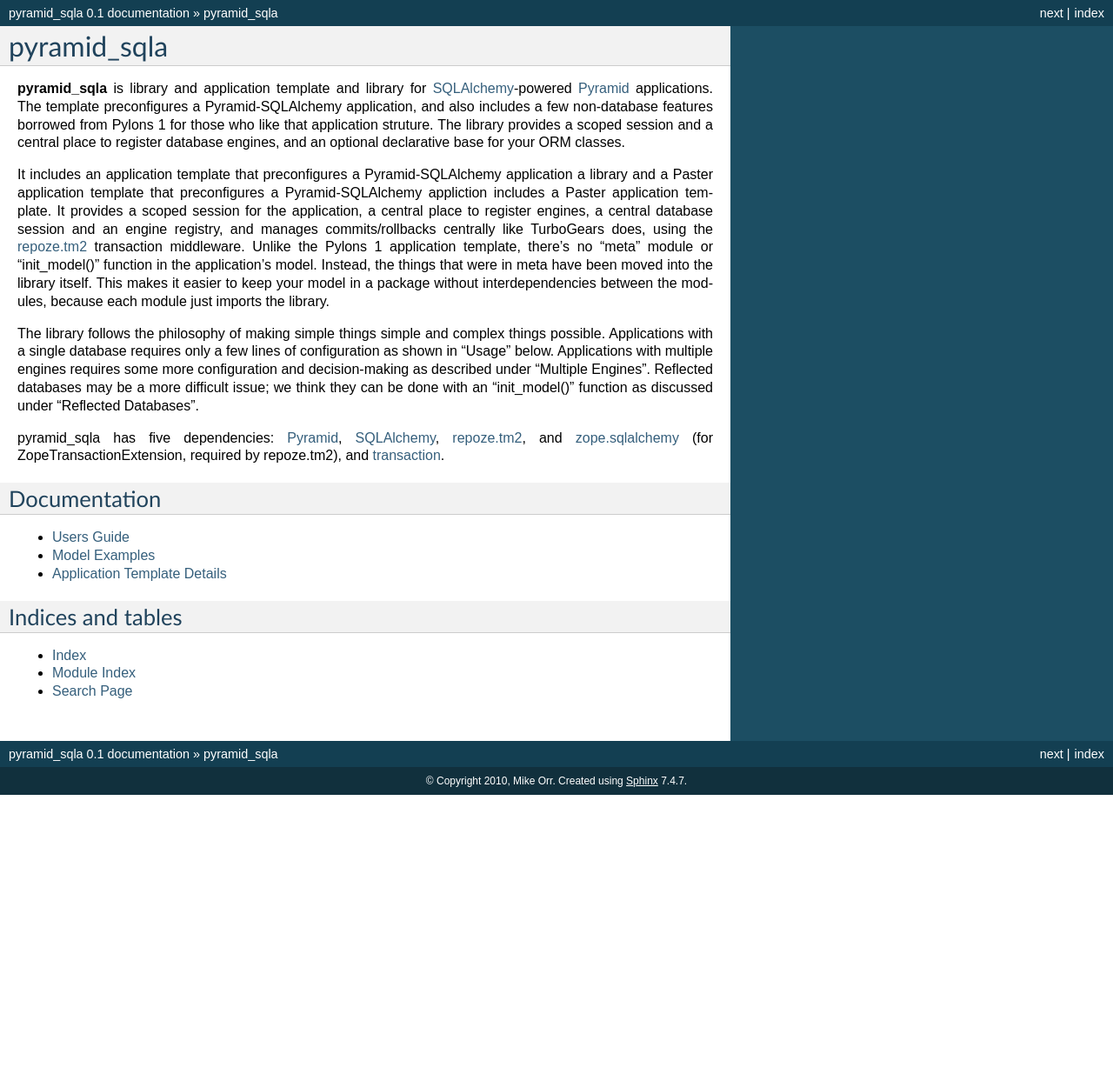
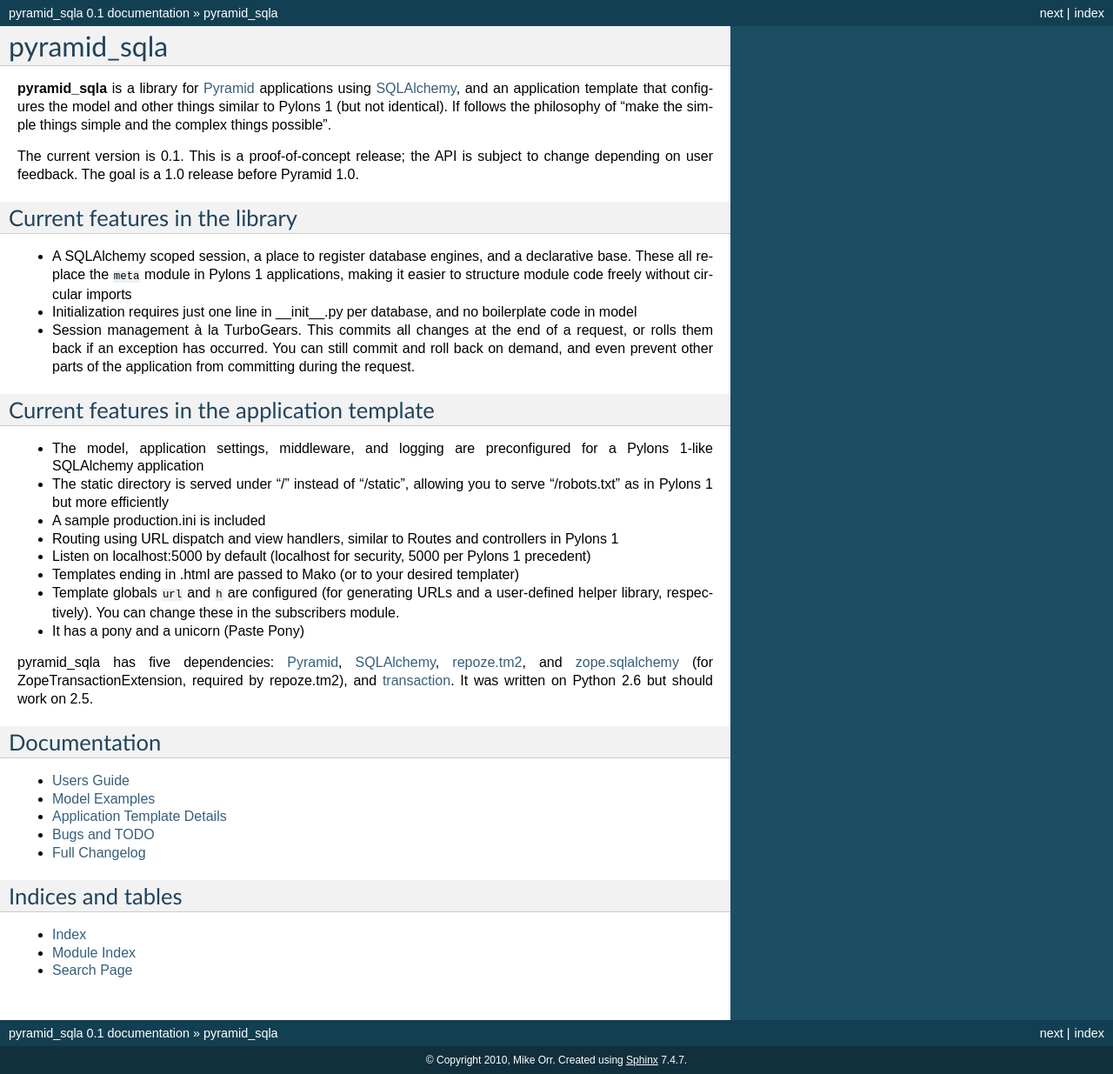
Before and after one commit to Pylons/akhet, a Sphinx documentation site: the page built from docs/index.rst, in a window 1280 px wide. Shown: the whole page at 87% size. Built offline with Sphinx 7.4.7, drawn with Linux system fonts in a browser that asks for light colours; before the commit the page ends 914 px from its top, so only the background shows below that.

Commit message:
More documentation.

```diff
--- /dev/null
+++ b/docs/bugs.rst
@@ -0,0 +1,4 @@
+Bugs and TODO
+=============
+
+.. include:: ../BUGS.txt
--- /dev/null
+++ b/docs/changes.rst
@@ -0,0 +1,4 @@
+Full Changelog
+==============
+
+.. include:: ../CHANGES.txt
--- a/docs/index.rst
+++ b/docs/index.rst
@@ -1,46 +1,58 @@
 pyramid_sqla
 ============
 
-**pyramid_sqla** is library and application template and library for
-SQLAlchemy_-powered Pyramid_ applications. The template preconfigures a
-Pyramid-SQLAlchemy application, and also includes a few non-database features
-borrowed from Pylons 1 for those who like that application struture. The library provides a scoped session
-and a central place to register database engines, and an optional declarative
-base for your ORM classes.
+**pyramid_sqla** is a library for Pyramid_ applications using SQLAlchemy_, and
+an application template that configures the model and other things similar to
+Pylons 1 (but not identical).  If follows the philosophy of "make the
+simple things simple and the complex things possible".
+
+The current version is 0.1. This is a proof-of-concept release; the API is
+subject to change depending on user feedback. The goal is a 1.0 release before
+Pyramid 1.0.
 
 .. _SQLAlchemy: http://sqlalchemy.org/
 .. _Pyramid: http://docs.pylonshq.com/pyramid/dev/
 
-It includes
-an application template that preconfigures a Pyramid-SQLAlchemy application
-a library and a Paster application template that preconfigures a
-Pyramid-SQLAlchemy appliction
-includes a Paster application template. It provides
-a scoped session for the application, a central place to register engines,
-a central database session and an engine registry, and manages
-commits/rollbacks centrally like TurboGears does, using the repoze.tm2_
-transaction middleware.  Unlike the Pylons 1 application template, there's no
-"meta" module or "init_model()" function in the application's model. Instead,
-the things that were in meta have been moved into the library itself. This
-makes it easier to keep your model in a package without interdependencies
-between the modules, because each module just imports the library.
+Current features in the library
+-------------------------------
+
+* A SQLAlchemy scoped session, a place to register database engines, and a
+  declarative base. These all replace the ``meta`` module in Pylons 1
+  applications, making it easier to structure module code freely without
+  circular imports
+* Initialization requires just one line in __init__.py per database, and no
+  boilerplate code in model
+* Session management à la TurboGears. This commits all changes at the end of a
+  request, or rolls them back if an exception has occurred. You can still
+  commit and roll back on demand, and even prevent other parts of the
+  application from committing during the request.
+
+Current features in the application template
+--------------------------------------------
+
+* The model, application settings, middleware, and logging are preconfigured
+  for a Pylons 1-like SQLAlchemy application
+* The static directory is served under "/" instead of "/static", allowing you
+  to serve "/robots.txt" as in Pylons 1 but more efficiently
+* A sample production.ini is included
+* Routing using URL dispatch and view handlers, similar to Routes and
+  controllers in Pylons 1
+* Listen on localhost:5000 by default (localhost for security, 5000 per Pylons
+  1 precedent)
+* Templates ending in .html are passed to Mako (or to your desired templater)
+* Template globals  ``url`` and ``h`` are configured (for generating URLs and
+  a user-defined helper library, respectively). You can change these in the
+  subscribers module.
+* It has a pony and a unicorn (Paste Pony)
+
+pyramid_sqla has five dependencies: Pyramid_, SQLAlchemy_, repoze.tm2_, and
+zope.sqlalchemy_ (for ZopeTransactionExtension, required by repoze.tm2), and
+transaction_. It was written on Python 2.6 but should work on 2.5.
 
 .. _zope.sqlalchemy: http://pypi.python.org/pypi/zope.sqlalchemy
 .. _scoped session: http://www.sqlalchemy.org/docs/orm/session.html#contextual-thread-local-sessions
 .. _repoze.tm2: http://docs.repoze.org/tm2/
 .. _transaction: http://pypi.python.org/pypi/transaction
-
-The library follows the philosophy of making simple things simple and complex
-things possible.  Applications with a single database requires only a few lines
-of configuration as shown in "Usage" below. Applications with multiple engines
-requires some more configuration and decision-making as described under
-"Multiple Engines". Reflected databases may be a more difficult issue; we think
-they can be done with an "init_model()" function as discussed under "Reflected
-Databases".
-
-pyramid_sqla has five dependencies: Pyramid_, SQLAlchemy_, repoze.tm2_, and
-zope.sqlalchemy_ (for ZopeTransactionExtension, required by repoze.tm2), and
-transaction_.
 
 
 Documentation
@@ -52,6 +64,8 @@
    manual
    model_examples
    application_templates
+   bugs
+   changes
 
 Indices and tables
 ------------------
```
Also changed, not shown: BUGS.txt (added, +9 -0 lines), CHANGES.txt (+1 -7 lines).
